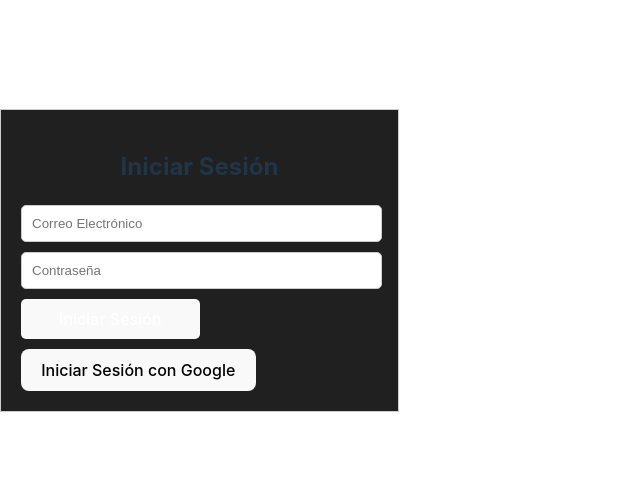
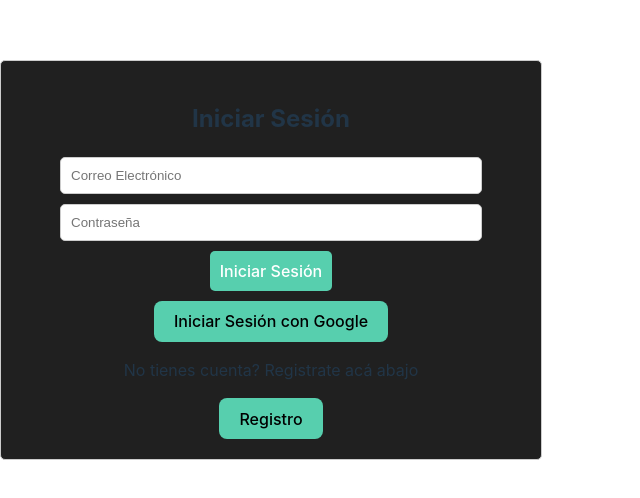
Before and after one commit to Chistry/Microproyecto-2, a React (Vite) app: page /login in a window 1280 px wide. Shown: the part 140-638 px from the top of the page, without its empty margins (0-640 px from the left). Built offline with nearby package versions, Linux system fonts and the light colour scheme; no server answers.

Commit message:
Arreglos user provider

```diff
--- a/src/Pages/InicioSesion.jsx
+++ b/src/Pages/InicioSesion.jsx
@@ -26,8 +26,8 @@ export default function InicioSesion() {
             return;
         }else{
           const usuario = await Logearse(email, password);
-          if (usuario !== null) {
-              navegar('/app');
+          if (usuario) {
+              navegar('/app', {replace: true});
           } else {
               setError('Las credenciales de inicio de sesión son incorrectas.');
           }
@@ -40,8 +40,8 @@ export default function InicioSesion() {
   const handleGoogleLogin = async () => {
     try {
       const usuario = await LogearseConGoogle();
-      if (usuario !== null) {
-        navegar('/app');
+      if (usuario) {
+        navegar('/app', {replace: true});
       } else {
         setError('Error al iniciar sesión con Google.');
       }
@@ -51,6 +51,7 @@ export default function InicioSesion() {
   };
 
   return (
+    <div className={styles.inicio}>
       <div className={styles.container}>
         <h2 className={styles.text}>Iniciar Sesión</h2>
         <div className={styles.form}>
@@ -68,9 +69,12 @@ export default function InicioSesion() {
               onChange={(e) => setPassword(e.target.value)}
             />
           </form>
+        </div>
         <button className={styles.buttonS} onClick={() => handleLogin()}>Iniciar Sesión</button>
         <button type="button" onClick={() => handleGoogleLogin()}>Iniciar Sesión con Google</button>
         {error && <p className={styles.error}>{error}</p>}
+        <p>No tienes cuenta? Registrate acá abajo</p>
+        <button onClick={() => navegar('/register', {replace: true})}>Registro</button>
       </div>
     </div>
   );
--- a/src/Pages/InicioSesion.module.css
+++ b/src/Pages/InicioSesion.module.css
@@ -1,12 +1,20 @@
+.inicio{
+  display: flex;
+  align-items: center;
+  justify-content: center;
+  background-color: #fff;
+}
+
 .container {
   background-color: #202020;
-  max-width: 400px;
+  width: 500px;
   padding: 20px;
   border: 1px solid #ccc;
   display: flex;
   flex-direction: column;
   align-items: center;
   justify-content: center;
+  border-radius: 5px;
 }
 
 .text{
@@ -17,7 +25,7 @@
 input {
   display: flex;
   align-items: center;
-  width: 95%;
+  width: 400px;
   margin-bottom: 10px;
   padding: 10px;
   border: 1px solid #ccc;
@@ -25,8 +33,6 @@ input {
 }
 
 .buttonS {
-  width: 50%;
-  height: 50%;
   padding: 10px;
   margin-bottom: 10px;
   border: none;
--- a/src/Pages/Registrarse.jsx
+++ b/src/Pages/Registrarse.jsx
@@ -50,8 +50,8 @@ export default function Registro() {
     e.preventDefault();
     try {
       const usuario = await Registrarse(nombre, apellido, nombreUsuario, email, contraseña, videojuegoPreferido);
-      if (usuario !== null) {
-        navegar('/app');
+      if (usuario) {
+        navegar('/app', {replace: true});
       } else {
         setError('La cuenta ya existe.');
       }
@@ -61,6 +61,7 @@ export default function Registro() {
   };
 
   return (
+    <div className={styles.inicio}>
         <div className={styles.container}>
         <h2>Registro</h2>
         <div>
@@ -76,10 +77,14 @@ export default function Registro() {
                     <option key={index} value={juego}>{juego}</option>
                 ))}
                 </select>
-            <button type="submit">Registrarse</button>
-            {error && <p className={styles.error}>{error}</p>}
             </form>
         </div>
+        <button className={styles.buttonr} type="submit">Registrarse</button>
+        {error && <p className={styles.error}>{error}</p>}
+        <p>Tienes cuenta? Inicia sesión acá abajo</p>
+        <button onClick={() => navegar('/login', {replace: true})}>Inicio Sesión</button>
         </div>
+    </div>
+
   );
 }
--- a/src/Pages/Registrarse.module.css
+++ b/src/Pages/Registrarse.module.css
@@ -1,3 +1,9 @@
+.inicio{
+    display: flex;
+    align-items: center;
+    justify-content: center;
+}
+
 .container {
     background-color: #202020;
     max-width: 400px;
@@ -7,8 +13,15 @@
     flex-direction: column;
     align-items: center;
     justify-content: center;
-  }
+}
 
+button{
+    background-color: #57CFAE;
+}
+
+.buttonr{
+    margin-top: 10px;
+}
 
 .error {
     color: red;
--- a/src/UserProvider.jsx
+++ b/src/UserProvider.jsx
@@ -9,7 +9,7 @@ export default function UserProvider({children}){
 
     useEffect(() => {
         onAuthStateChanged(auth, (user) => {
-            setUser[user]
+            setUser(user)
         });
       }, []);
 
--- a/src/auth.js
+++ b/src/auth.js
@@ -40,12 +40,22 @@ export async function LogearseConGoogle() {
 export async function Registrarse(nombre, apellido, nombreUsuario, email, contraseña, videojuegoPreferido) {
     try {
         const { user } = await createUserWithEmailAndPassword(auth, email, contraseña);
+        const ClubdeAventureros = false;
+        const ClubdeEstrategia = false;
+        const ClubdeConstructores = false;
+        const ClubdeFutbolVirtual = false;
+        const ClubdeCazadoresdeZombis = false;
         await setDoc(doc(db, "usuarios", user.uid), {
             nombre,
             apellido,
             nombreUsuario,
             email,
-            videojuegoPreferido
+            videojuegoPreferido,
+            ClubdeAventureros,
+            ClubdeEstrategia,
+            ClubdeConstructores,
+            ClubdeFutbolVirtual,
+            ClubdeCazadoresdeZombis,
         });
         return user;
     } catch (e) {
```
Lines whose indentation alone changed are shown as unchanged.
